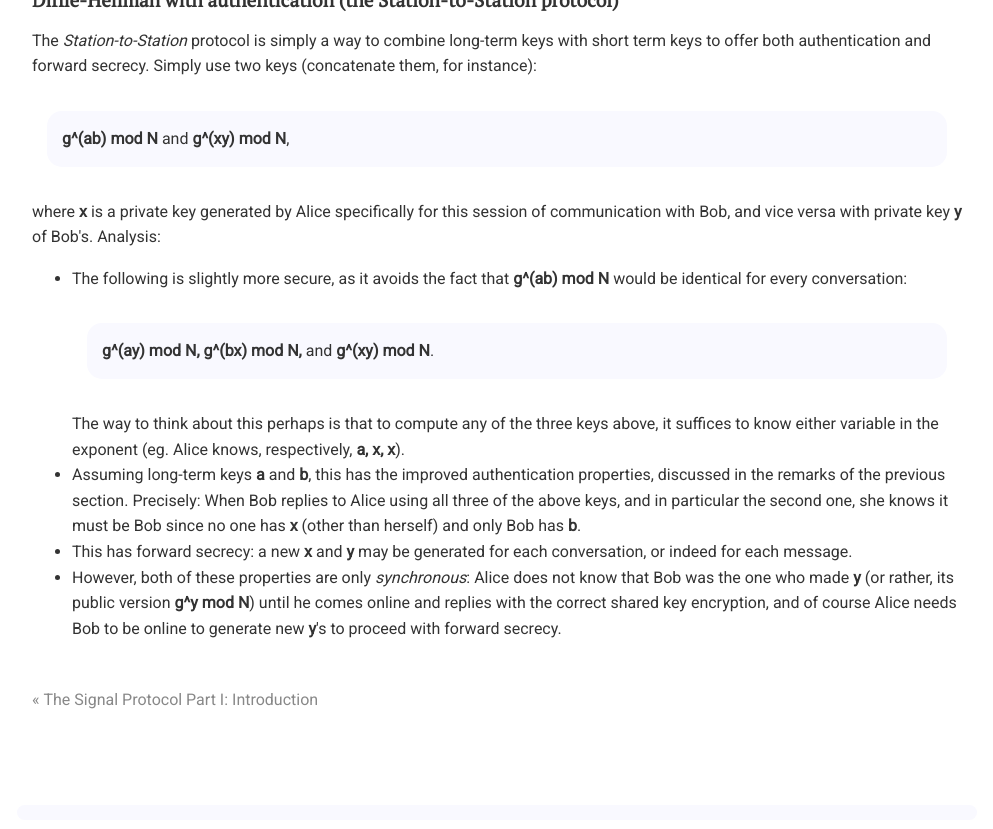
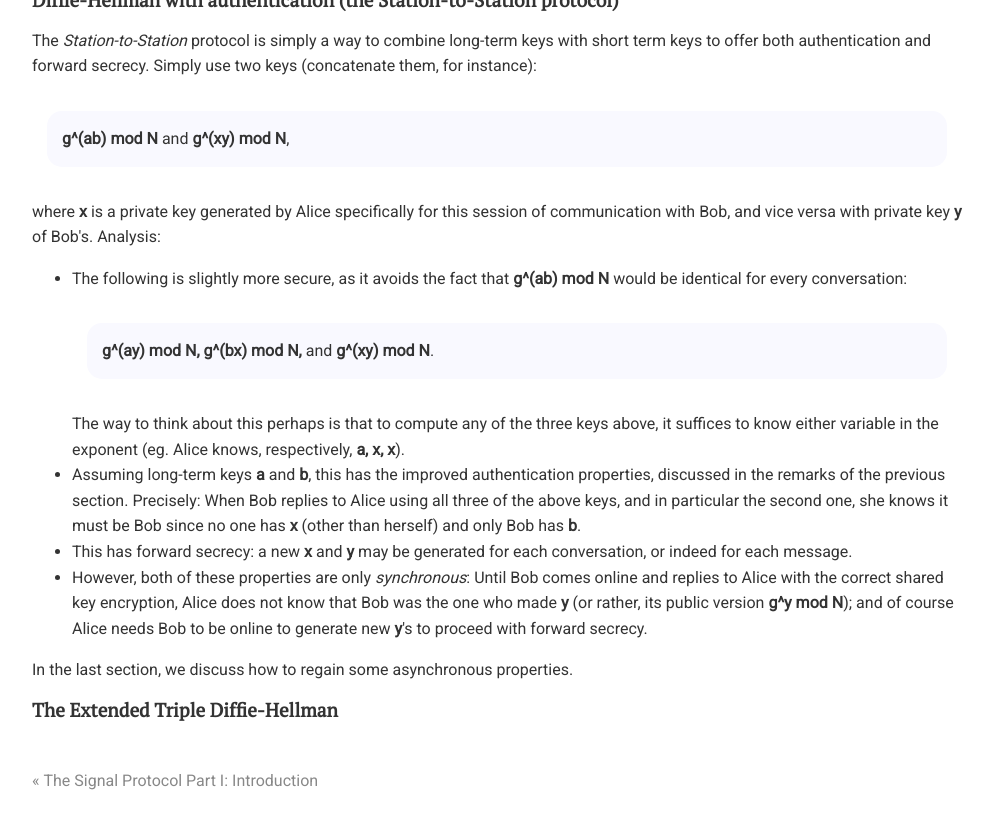
Before and after one commit to chatscrypt/chatscrypt.github.io, a Jekyll site: the page built from _posts/2020-01-06-the-signal-protocol-part-ii-the-diffie-hellman-key-exchange.html, in a window 1280 px wide and 900 px high, scrolled down 1344 px. Shown: the top 829 px of the window, without its empty margins (143-1136 px from the left). Built offline with Jekyll 4.4.1, drawn with Linux system fonts in a browser that asks for light colours; comment, search, counter and statistics services are not loaded.

Commit message:
Update 2020-01-06-the-signal-protocol-part-ii-the-diffie-hellman-key-exchange.html

```diff
--- a/_posts/2020-01-06-the-signal-protocol-part-ii-the-diffie-hellman-key-exchange.html
+++ b/_posts/2020-01-06-the-signal-protocol-part-ii-the-diffie-hellman-key-exchange.html
@@ -56,5 +56,11 @@ Analysis:
 
  <li>This has forward secrecy: a new <b>x</b> and <b>y</b> may be generated for each conversation, or indeed for each message.
 
- <li> However, both of these properties are only <i>synchronous</i>: Alice does not know that Bob was the one who made <b>y</b> (or rather, its public version <b>g^y mod N</b>) until he comes online and replies with the correct shared key encryption, and of course Alice needs Bob to be online to generate new <b>y</b>'s to proceed with forward secrecy.
+ <li> However, both of these properties are only <i>synchronous</i>: Until Bob comes online and replies to Alice with the correct shared key encryption, Alice does not know that Bob was the one who made <b>y</b> (or rather, its public version <b>g^y mod N</b>); and of course Alice needs Bob to be online to generate new <b>y</b>'s to proceed with forward secrecy.
 </ul>
+
+In the last section, we discuss how to regain some asynchronous properties.
+
+
+
+<h2>The Extended Triple Diffie-Hellman </h2>
```
